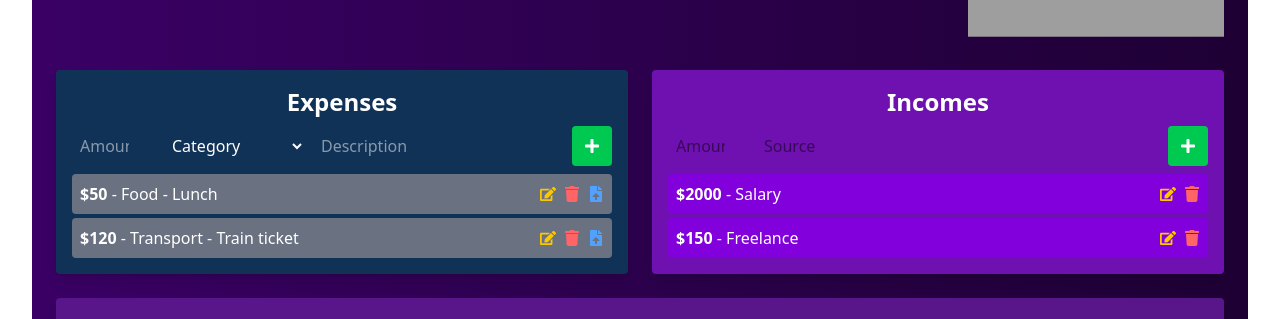
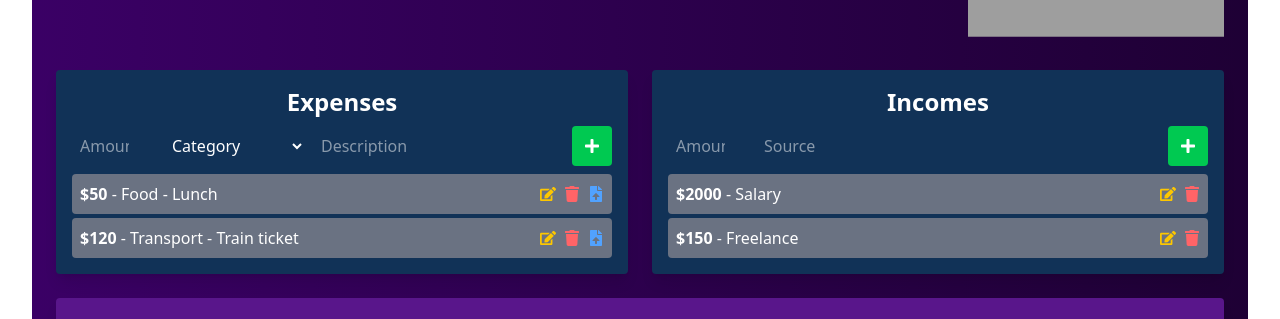
Before and after one commit to Ange-H0610/PersonalExpenseTracker, a React (Vite) app: page /homepage in a window 1280 px wide. Shown: the part 330-649 px from the top of the page. Built offline with nearby package versions, Linux system fonts and the light colour scheme; grey boxes are pictures that could not be loaded.

Commit message:
modification interface homepage

```diff
--- a/src/homePage.jsx
+++ b/src/homePage.jsx
@@ -72,16 +72,16 @@ export default function Homepage() {
           </ul>
         </div>
 
-        <div className="bg-purple-800 rounded p-4 shadow-lg">
+        <div className="bg-[#113257] rounded p-4 shadow-lg">
           <h2 className="text-2xl font-bold mb-2">Incomes</h2>
           <div className="flex gap-2 mb-2">
-            <input type="number" placeholder="Amount" className="p-2 rounded text-black w-20" />
-            <input type="text" placeholder="Source" className="p-2 rounded text-black flex-1" />
+            <input type="number" placeholder="Amount" className="p-2 rounded text-white w-20" />
+            <input type="text" placeholder="Source" className="p-2 rounded text-white flex-1" />
             <button className="bg-green-500 px-3 rounded hover:bg-green-400"><FaPlus /></button>
           </div>
           <ul className="space-y-1 max-h-64 overflow-y-auto">
             {dummyIncomes.map(inc => (
-              <li key={inc.id} className="flex justify-between bg-purple-700 p-2 rounded">
+              <li key={inc.id} className="flex justify-between bg-gray-500 p-2 rounded">
                 <div>
                   <span className="font-bold">${inc.amount}</span> - {inc.source}
                 </div>
```
